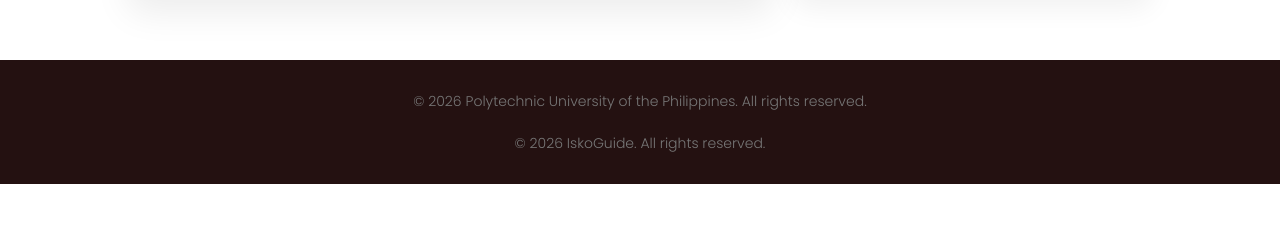
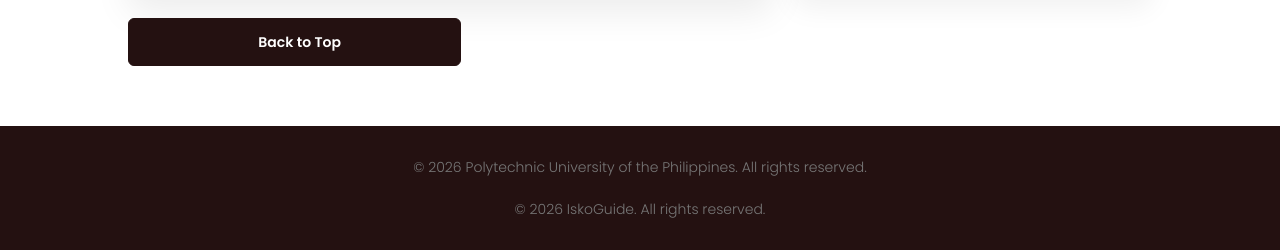
Before and after one commit to kizuto-yamai-null/IskoGuide, a Flask app: page /forStudent in a window 1280 px wide. Shown: the part 5990-6240 px from the top of the page. Before the commit the page ends 6174 px from the top, so only its background shows below. Run offline with Flask 3, Linux system fonts and the light colour scheme.

Commit message:
Added Back to Top button

```diff
--- a/website/templates/admission.html
+++ b/website/templates/admission.html
@@ -509,5 +509,11 @@
             </div>
         </article>
     </div>
+    <div class="requirement-actions" aria-label="Requirement links">
+        <a class="requirement-action" href="admission">
+            <i aria-hidden="true"></i>
+            <span>Back to Top</span>
+        </a>
+    </div>
 </section>
 {% endblock %}
--- a/website/templates/forStudent.html
+++ b/website/templates/forStudent.html
@@ -111,7 +111,7 @@
             <img src="{{ url_for('static', filename='images/sanpedro.jpg') }}" alt="PUP San Pedro Campus">
             <div class="layer">
                 <h3>San Pedro Campus</h3>
-                <h4>Brgy. United BayanihanSan Pedro, Laguna</h4>
+                <h4>Brgy. United Bayanihan San Pedro, Laguna</h4>
             </div>
         </div>
         <div class="campus-col">
@@ -256,5 +256,11 @@
             </aside>
         </div>
     </div>
+    <div class="requirement-actions" aria-label="Requirement links">
+        <a class="requirement-action" href="forStudent">
+            <i aria-hidden="true"></i>
+            <span>Back to Top</span>
+        </a>
+    </div>
 </section>
 {% endblock %}
```
